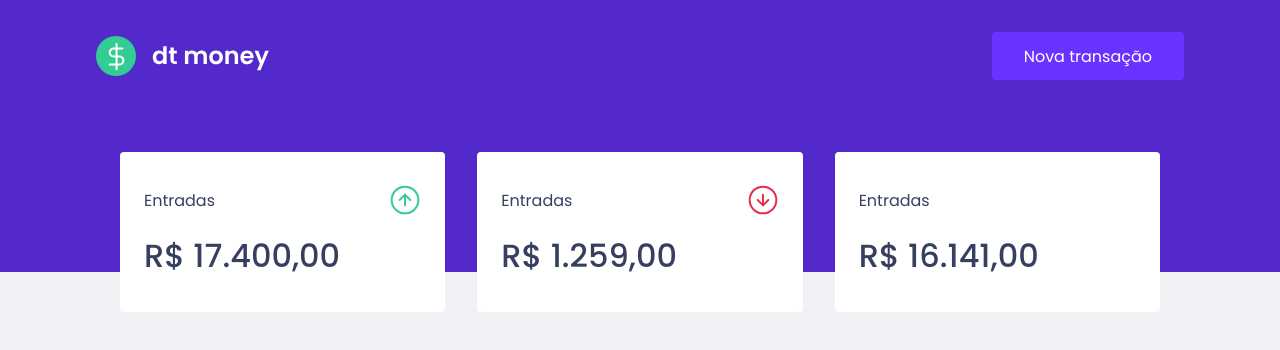
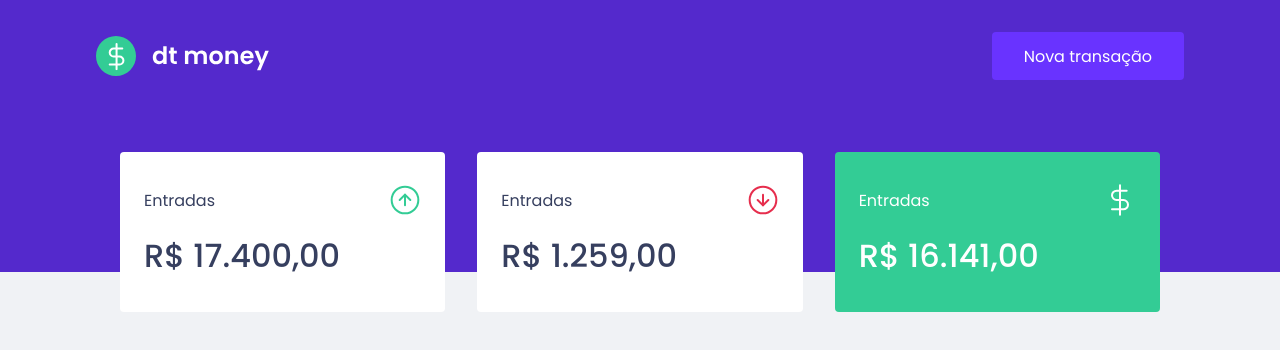
Before and after one commit to Rob30Garcia/dtmoney, a React (Create React App) app: page / in a window 1280 px wide. Shown: the top 350 px of the page. Built offline with nearby package versions, Linux system fonts and the light colour scheme.

Commit message:
style: add background and color in total

```diff
--- a/src/components/Summary/index.tsx
+++ b/src/components/Summary/index.tsx
@@ -24,7 +24,7 @@ export function Summary() {
         <strong>R$ 1.259,00</strong>
       </div>
 
-      <div>
+      <div className="highlight-background">
         <header>
           <p>Entradas</p>
           <img src={total} alt="total" />
--- a/src/components/Summary/styles.ts
+++ b/src/components/Summary/styles.ts
@@ -11,7 +11,6 @@ export const Container = styled.div`
     border-radius: 0.25rem;
     background: var(--shape);
     color: var(--text-title);
-  }
 
     header {
       display: flex;
@@ -25,4 +24,10 @@ export const Container = styled.div`
       font-size: 2rem;
       font-weight: 500;
     }
+
+    &.highlight-background {
+      background: var(--green);
+      color: #FFF;
+    }
+  }
 `;
```
Lines whose indentation alone changed are shown as unchanged.
